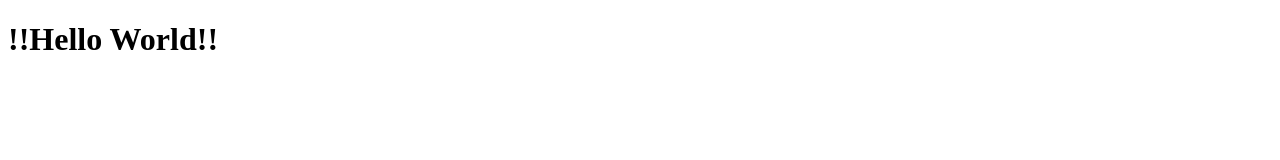
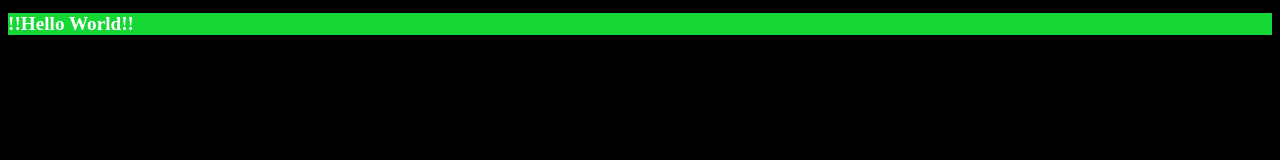
Before and after one commit to newCoderMustak/firstLocalRepo, a plain HTML site: page index.html in a window 1280 px wide. Drawn offline with Linux system fonts and the light colour scheme.

Commit message:
Add initial files

```diff
--- a/index.html
+++ b/index.html
@@ -4,6 +4,7 @@
     <meta charset="UTF-8">
     <meta name="viewport" content="width=device-width, initial-scale=1.0">
     <title>Git Bash</title>
+    <link rel="stylesheet" href="style.css">
 </head>
 <body>
     <h1>!!Hello World!!</h1>
--- /dev/null
+++ b/style.css
@@ -0,0 +1,8 @@
+body{
+    background-color: black;
+    color: rgb(255, 255, 255);
+}
+h1{
+    font-size: larger;
+    background-color: rgb(21, 216, 53);
+}
```
